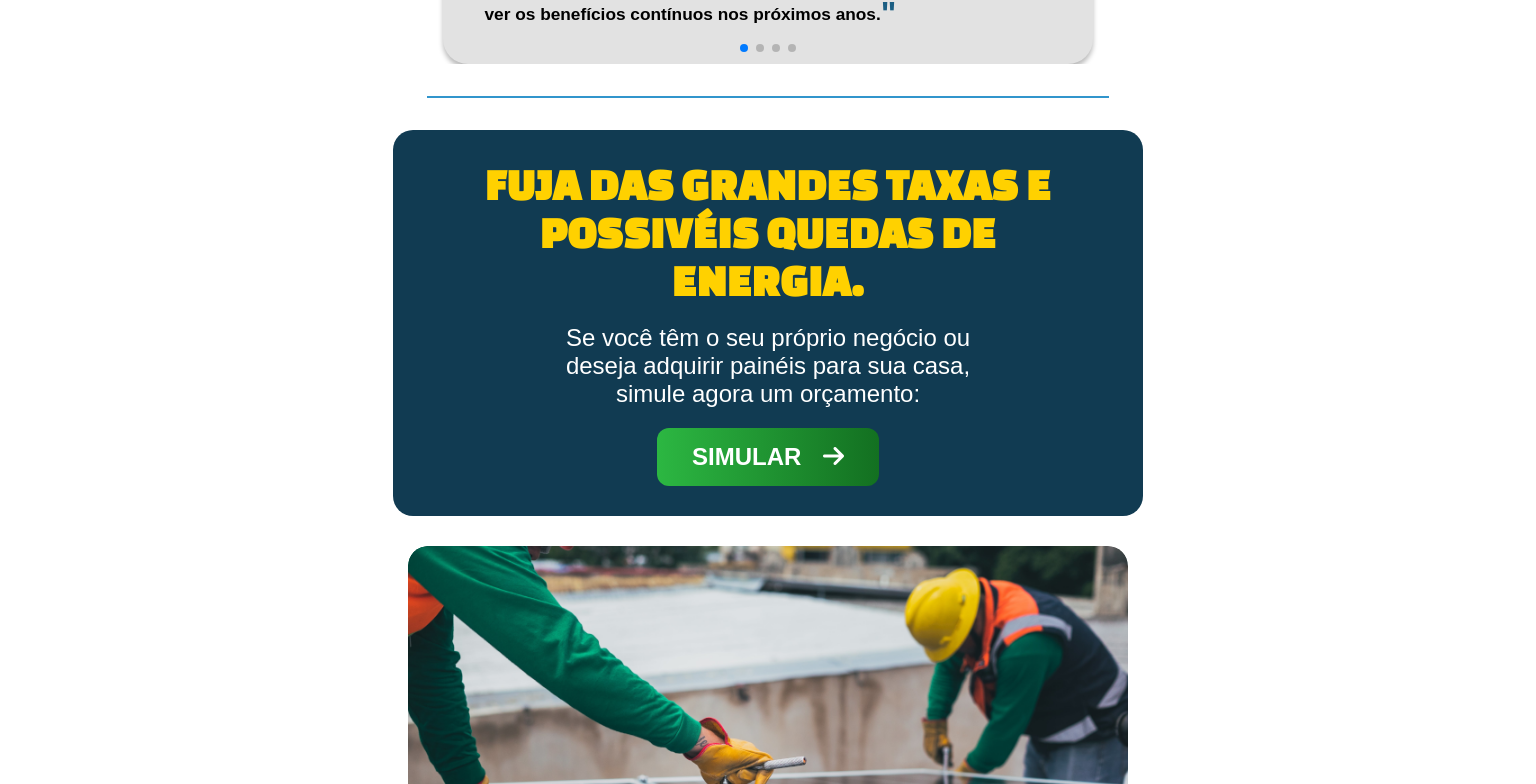
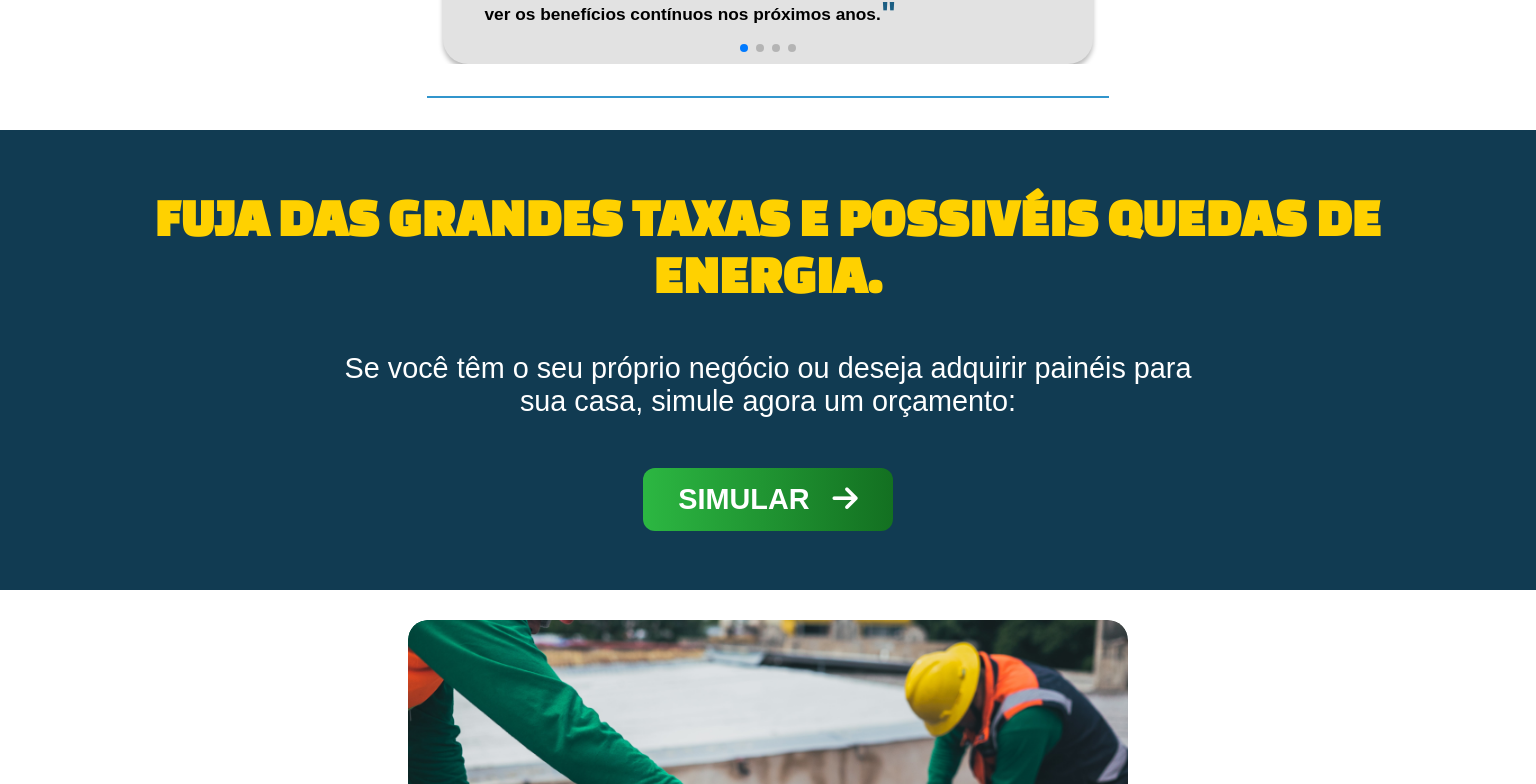
Before and after one commit to Dannick10/nosso-sol, a React (Vite) app: page / in a window 1536 px wide. Shown: the part 1877-2661 px from the top of the page. Built offline with nearby package versions, Linux system fonts and the light colour scheme.

Commit message:
melhorias resposnividade

```diff
--- a/src/estilos/header/responsividade.css
+++ b/src/estilos/header/responsividade.css
@@ -89,10 +89,10 @@
 
     padding: 30px;
     justify-content: space-evenly;
-    max-width: 690px;
+    height: 400px;
     margin: auto;
     margin-bottom: 30px;
-    border-radius: 20px;
+
 
    }
 
@@ -130,4 +130,8 @@
     right: 9em;
    }
 
+   .simular-container{
+    font-size: 1.2em;
+   }
+
 }
```
